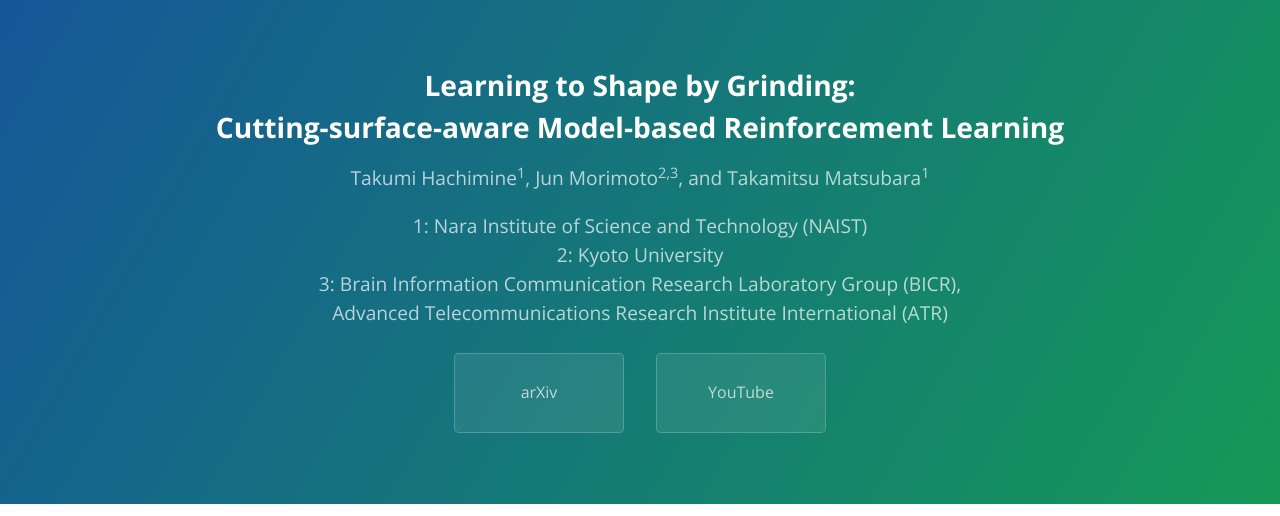
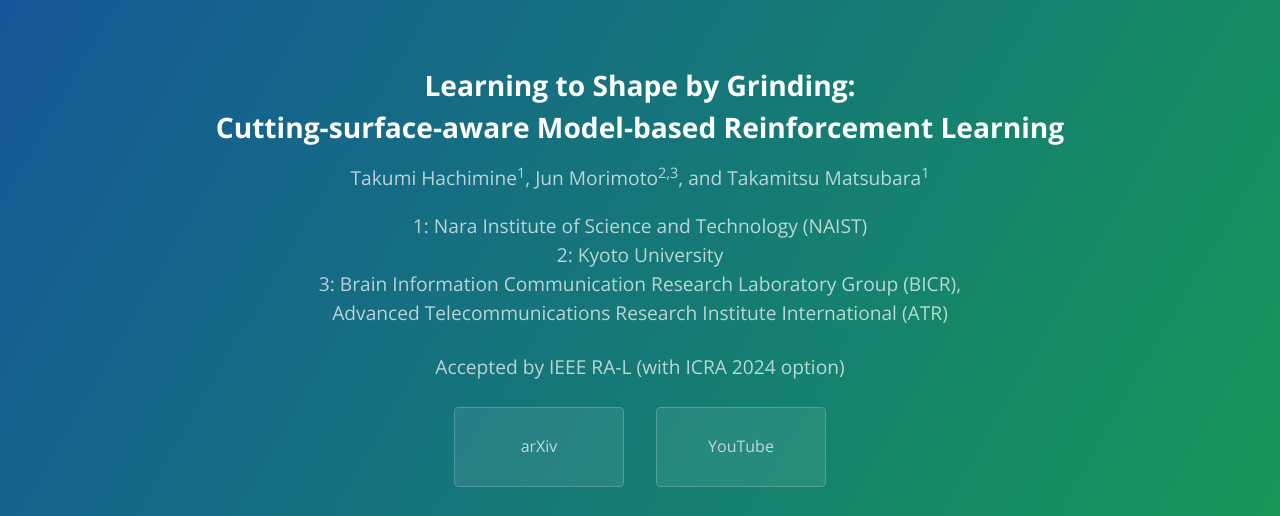
Before and after one commit to t-hachimine/csambrl, a plain HTML site: page index.html in a window 1280 px wide. Shown: the top 516 px of the page. Drawn offline with nearby package versions, Linux system fonts and the light colour scheme.

Commit message:
update conf name

```diff
--- a/index.html
+++ b/index.html
@@ -24,6 +24,7 @@
     2: Kyoto University<br>
     3: Brain Information Communication Research Laboratory Group (BICR), <br> Advanced Telecommunications Research Institute International (ATR)</h3>
   <!-- <h4 class="project-tagline">--</h4> -->
+  <h4 class="project-tagline">Accepted by IEEE RA-L (with ICRA 2024 option)</h2>
   <div class="links">
     <a href="https://arxiv.org/abs/2308.02150" class="btn">arXiv<br></a>
     <!-- <a href="https://google.com" class="btn">IEEE Xplore</a> -->
```
